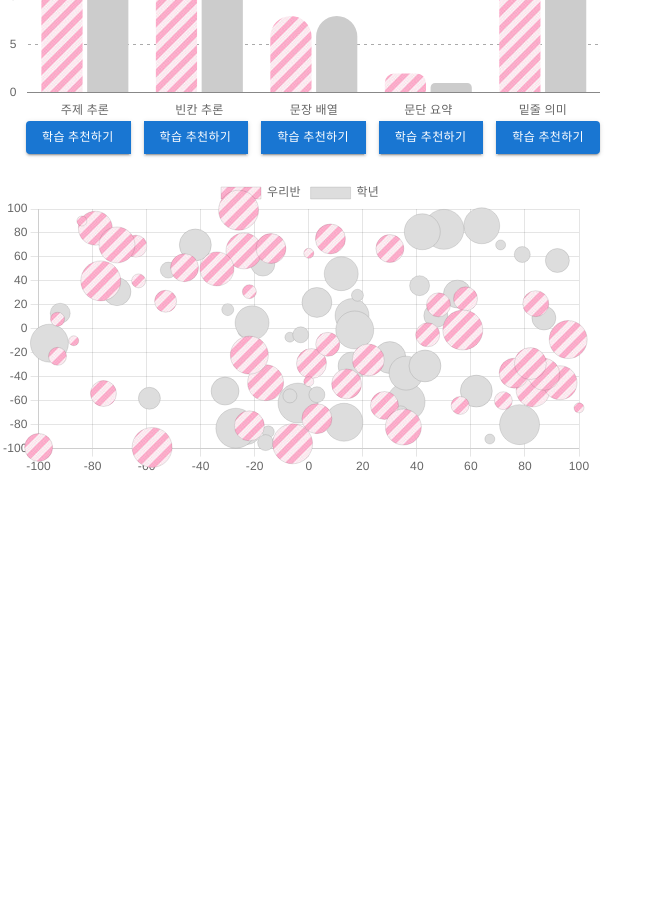
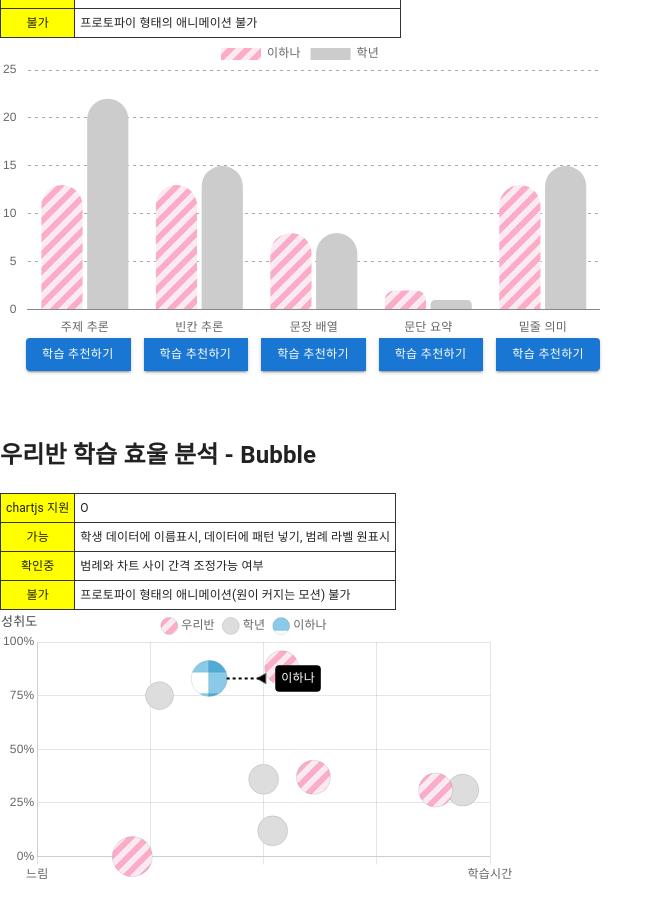
Before and after one commit to rightbrainLIB/miraeN_function_test, a React (Vite) app: page /miraeN_function_test/s1 in a window 1280 px wide. Shown: the part 460-1378 px from the top of the page, without its empty margins (0-664 px from the left). Before the commit the page ends 937 px from the top, so only its background shows below. Built offline with nearby package versions, Linux system fonts and the light colour scheme.

Commit message:
[수정] 학생 수업하기 차트 수정

```diff
--- /dev/null
+++ b/src/components/S1Bar.tsx
@@ -0,0 +1,101 @@
+import {
+  Chart as ChartJS,
+  LinearScale,
+  BarElement,
+  Tooltip,
+  Legend,
+} from 'chart.js';
+import imgStripe from "../img/stripe.jpg"
+import imgSquare from "../img/square.jpg"
+import { Bar } from 'react-chartjs-2';
+import faker from 'faker';
+import { Button, ButtonGroup } from '@mui/material';
+
+ChartJS.register(
+  LinearScale,
+  BarElement,
+  Tooltip,
+  Legend,
+);
+
+const stripe = new Image();
+stripe.src = imgStripe;
+const square = new Image();
+square.src = imgSquare;
+
+const barOptions = {
+  responsive: true,
+  plugins: {
+    title: {
+      display: false,
+    },
+  },
+  scales: {
+    x: {
+      border: {
+        display: true,
+        color: '#888'
+      },
+      grid: {
+        display: false,
+      },
+    },
+    y: {
+      border: {
+        display: false,
+        dash: [3,4],
+      },
+      grid: {
+        color: '#aaa',
+        tickColor: '#000',
+        tickBorderDash: [2, 3],
+        tickWidth: 0,
+      },
+    },
+  },
+};
+
+const labels = ['주제 추론', '빈칸 추론', '문장 배열', '문단 요약', '밑줄 의미'];
+const barData = {
+  labels,
+  datasets: [
+    {
+      label: '이하나',
+      data: labels.map(() => faker.datatype.number({ min: 0, max: 25 })),
+      backgroundColor: stripe.onload = () => {
+
+        const shape = document.createElement('canvas')
+        const ctx = shape.getContext('2d')
+        if(ctx) {
+          const fillPattern = ctx.createPattern(stripe, 'repeat');
+          if (fillPattern !== null) {
+            return fillPattern;
+          }
+        }
+      },
+      borderRadius: 100,
+    },
+    {
+      label: '학년',
+      data: labels.map(() => faker.datatype.number({ min: 0, max: 25 })),
+      backgroundColor: '#ccc',
+      borderRadius: 100,
+    },
+  ],
+};
+
+function S1Bar() {
+  return (
+	<>
+		<Bar data={barData} options={barOptions} />
+		<ButtonGroup  sx={{width : "100%", paddingLeft: "26px", justifyContent: "space-between"}} variant='text' aria-label="loading button group">
+			{
+				labels.map(()=> {
+					return <Button variant='contained' sx={{fontSize: "12px"}}>학습 추천하기</Button>
+				})
+			}
+		</ButtonGroup>
+	</>)
+}
+
+export default S1Bar
--- /dev/null
+++ b/src/components/S1Bubble.tsx
@@ -0,0 +1,197 @@
+import {
+  Chart as ChartJS,
+  PointElement,
+	Legend,
+} from 'chart.js';
+import imgStripe from "../img/stripe.jpg"
+import imgSquare from "../img/square.jpg"
+import {  Bubble } from 'react-chartjs-2';
+import faker from 'faker';
+// import ChartDataLabels from "chartjs-plugin-datalabels";
+import annotationPlugin from "chartjs-plugin-annotation";
+
+ChartJS.register(
+  PointElement,
+	Legend,
+  annotationPlugin
+);
+
+
+const stripe = new Image();
+stripe.src = imgStripe;
+const square = new Image();
+square.src = imgSquare;
+
+function S1Bubble() {
+	const yPos = (ctx) => {
+		const chart = ctx.chart;
+		const dataset = chart.data.datasets;
+		const result = dataset.filter((data) => data.label  === '이하나' );
+		return result[0].data[0].y;
+	}
+	function xPos(ctx) {
+		const chart = ctx.chart;
+		const dataset = chart.data.datasets;
+		const result = dataset.filter((data) => data.label  === '이하나' );
+		return result[0].data[0].x + (result[0].data[0].r / 4.7);
+	}
+
+
+	const bubbleOptions = {
+		clip: false,
+		layout: {
+			padding: {
+				right: 110,
+				bottom: 25
+			},
+		},
+		plugins: {
+			legend: {
+				labels: {
+					usePointStyle: true,
+				},
+			},
+			tooltip: {
+				enabled: false
+			},
+			annotation: {
+				annotations: {
+					point1: {
+						drawTime: 'afterDraw',
+						type: 'point',
+						pointStyle: 'triangle',
+						xValue: (ctx) => xPos(ctx) + 8,//xMax
+						yValue: (ctx) => yPos(ctx),
+						backgroundColor: 'black',
+						rotation: -90,
+						radius: 6, //사이즈
+						init: true,
+					},
+					label1: {
+						drawTime: 'afterDraw',
+						type: 'label',
+						xValue: (ctx) => xPos(ctx) + 14,
+						yValue: (ctx) => yPos(ctx),
+						backgroundColor: 'black',
+						content: ['이하나'],
+						color: "white",
+						borderRadius: 4,
+						font: {
+							size: 12,
+						},
+						init: true,
+						xAdjust: 8,
+					},
+					label2: {
+						drawTime: 'afterDraw',
+						type: 'label',
+						xValue: -4,
+						yValue: 109,
+						content: ['성취도'],
+						color: "#444",
+						borderRadius: 4,
+						font: {
+							size: 13,
+						},
+					},
+					line1: {
+						drawTime: 'afterDraw',
+						init: true,
+						yMin: (ctx) => yPos(ctx),
+						yMax: (ctx) => yPos(ctx),
+						xMin: (ctx) => xPos(ctx),
+						xMax: (ctx) => xPos(ctx) + 8,//xMin + 8
+						borderDash: [3, 3],
+						borderColor: "black",
+						borderWidth: 2,
+					},
+				}
+			}
+		},
+		scales: {
+			x: {
+				max: 100,
+				min: 0,
+				beginAtZero: true,
+				stacked: true,
+				ticks: {
+					stepSize: 25,
+					autoSkip: false,
+					callback: function(value:number, index: number, ticks: Array<object>) {
+					return (
+						index === 0 ? '느림' : index === ticks.length - 1 ? '학습시간' : ""
+						);
+					}
+				},
+			},
+			y: {
+				max: 100,
+				min: 0,
+				beginAtZero: true,
+				ticks: {
+					stepSize: 25,
+					autoSkip: false,
+					callback: function(value: number) {
+						return value + '%';
+					}
+				},
+				grid: {
+					drawTicks: false
+				},
+			},
+		},
+	};
+
+	const bubbleData = {
+		datasets: [{
+			label: '우리반',
+			data: Array.from({ length: 4 }, () => ({
+				x: faker.datatype.number({ min: 0, max: 100 }),
+				y: faker.datatype.number({ min: 0, max: 100 }),
+				r: faker.datatype.number({ min: 10, max: 20 }),
+			})),
+			backgroundColor: stripe.onload = () => {
+				const shape = document.createElement('canvas')
+				const ctx = shape.getContext('2d')
+				if(ctx) {
+					const fillPattern = ctx.createPattern(stripe, 'repeat');
+					if (fillPattern !== null) {
+						return fillPattern;
+					}
+				}
+			},
+		},
+		{
+			label: '학년',
+			data: Array.from({ length: 4 }, () => ({
+				x: faker.datatype.number({ min: 0, max: 100 }),
+				y: faker.datatype.number({ min: 0, max: 100 }),
+				r: faker.datatype.number({ min: 5, max: 20 }),
+			})),
+			backgroundColor: '#ddd',
+		},
+		{
+			label: '이하나',
+			data: Array.from({ length: 1 }, () => ({
+				x: faker.datatype.number({ min: 0, max: 100 }),
+				y: faker.datatype.number({ min: 0, max: 100 }),
+				// y: 100,
+				r: faker.datatype.number({ min: 5, max: 20 }),
+			})),
+			backgroundColor: square.onload = () => {
+				const shape = document.createElement('canvas')
+				const ctx = shape.getContext('2d')
+				if(ctx) {
+					const fillPattern = ctx.createPattern(square, 'repeat');
+					if (fillPattern !== null) {
+						return fillPattern;
+					}
+				}
+			},
+		},
+	],
+	};
+  return <Bubble id="myBubbleChart" options={bubbleOptions} data={bubbleData} />
+}
+
+export default S1Bubble
--- a/src/pages/S1.tsx
+++ b/src/pages/S1.tsx
@@ -1,151 +1,61 @@
-import {
-  Chart as ChartJS,
-  CategoryScale,
-  LinearScale,
-  BarElement,
-  PointElement,
-  Title,
-  Tooltip,
-  Legend,
-} from 'chart.js';
-import imgs from "../img/stripe.jpg"
-import { Bar } from 'react-chartjs-2';
-import { Bubble } from 'react-chartjs-2';
-import faker from 'faker';
-import { Box, Button, ButtonGroup } from '@mui/material';
+import { Box } from '@mui/material';
+import S1Bubble from '../components/S1Bubble';
+import S1Bar from '../components/S1Bar';
 
-ChartJS.register(
-  CategoryScale,
-  LinearScale,
-  BarElement,
-  PointElement,
-  Title,
-  Tooltip,
-  Legend,
-);
-
-
-const stripe = new Image();
-stripe.src = imgs;
-
-const barOptions = {
-  responsive: true,
-  plugins: {
-    title: {
-      display: false,
-    },
-  },
-  scales: {
-    x: {
-      border: {
-        display: true,
-        color: '#888'
-      },
-      grid: {
-        display: false,
-      },
-    },
-    y: {
-      border: {
-        display: false,
-        dash: [3,4],
-      },
-      grid: {
-        color: '#aaa',
-        tickColor: '#000',
-        tickBorderDash: [2, 3],
-        tickWidth: 0,
-      },
-    },
-  },
-};
-
-const labels = ['주제 추론', '빈칸 추론', '문장 배열', '문단 요약', '밑줄 의미'];
-const barData = {
-  labels,
-  datasets: [
-    {
-      label: '이하나',
-      data: labels.map(() => faker.datatype.number({ min: 0, max: 25 })),
-      backgroundColor: stripe.onload = () => {
-
-        const shape = document.createElement('canvas')
-        const ctx = shape.getContext('2d')
-        if(ctx) {
-          const fillPattern = ctx.createPattern(stripe, 'repeat');
-          if (fillPattern !== null) {
-            return fillPattern;
-          }
-        }
-      },
-      borderRadius: 100,
-    },
-    {
-      label: '학년',
-      data: labels.map(() => faker.datatype.number({ min: 0, max: 25 })),
-      backgroundColor: '#ccc',
-      borderRadius: 100,
-    },
-  ],
-};
-
-const bubbleOptions = {
-  scales: {
-    y: {
-      beginAtZero: true,
-    },
-  },
-};
-
-const bubbleData = {
-  datasets: [
-    {
-      label: '우리반',
-      data: Array.from({ length: 50 }, () => ({
-        x: faker.datatype.number({ min: -100, max: 100 }),
-        y: faker.datatype.number({ min: -100, max: 100 }),
-        r: faker.datatype.number({ min: 5, max: 20 }),
-      })),
-      backgroundColor: stripe.onload = () => {
-        const shape = document.createElement('canvas')
-        const ctx = shape.getContext('2d')
-        if(ctx) {
-          const fillPattern = ctx.createPattern(stripe, 'repeat');
-          if (fillPattern !== null) {
-            return fillPattern;
-          }
-        }
-      },
-    },
-    {
-      label: '학년',
-      data: Array.from({ length: 50 }, () => ({
-        x: faker.datatype.number({ min: -100, max: 100 }),
-        y: faker.datatype.number({ min: -100, max: 100 }),
-        r: faker.datatype.number({ min: 5, max: 20 }),
-      })),
-      backgroundColor: '#ddd',
-    },
-  ],
-};
 function S1() {
-
   return (
     <>
       <h2>학생 수업하기</h2>
+      <br />
+      <h2>취약개념 분석 - Bar</h2>
+      <table className="info">
+        <tbody>
+          <tr>
+            <th>chartjs 지원</th>
+            <td>O</td>
+          </tr>
+          <tr>
+            <th>가능</th>
+            <td>데이터에 패턴 넣기, x축 grid점선 표시, y축 없애기, 막대 radius</td>
+          </tr>
+          <tr>
+            <th>확인중</th>
+            <td>낮은 값의 데이터의 경우 막대 radius가 제대로 적용되지 않음</td>
+          </tr>
+          <tr>
+            <th>불가</th>
+            <td>프로토파이 형태의 애니메이션 불가</td>
+          </tr>
+        </tbody>
+      </table>
       <Box sx={{width : "600px", height: "300px", marginBottom:"56px"}}>
-        <Bar data={barData} options={barOptions} />
-        <ButtonGroup  sx={{width : "100%", paddingLeft: "26px", justifyContent: "space-between"}} variant='text' aria-label="loading button group">
-          {
-            labels.map(()=> {
-              return <Button variant='contained' sx={{fontSize: "12px"}}>학습 추천하기</Button>
-            })
-          }
-        </ButtonGroup>
+        <S1Bar />
       </Box>
 
-      <Box sx={{width : "600px", height: "300px"}}>
-        <Bubble options={bubbleOptions} data={bubbleData} />
+      <br />
+      <h2>우리반 학습 효울 분석 - Bubble</h2>
+      <table className="info">
+        <tbody>
+          <tr>
+            <th>chartjs 지원</th>
+            <td>O</td>
+          </tr>
+          <tr>
+            <th>가능</th>
+            <td>학생 데이터에 이름표시, 데이터에 패턴 넣기, 범례 라벨 원표시</td>
+          </tr>
+          <tr>
+            <th>확인중</th>
+            <td>범례와 차트 사이 간격 조정가능 여부</td>
+          </tr>
+          <tr>
+            <th>불가</th>
+            <td>프로토파이 형태의 애니메이션(원이 커지는 모션) 불가</td>
+          </tr>
+        </tbody>
+      </table>
+      <Box sx={{width : "600px", height: "500px"}}>
+        <S1Bubble />
       </Box>
     </>
   )
```
